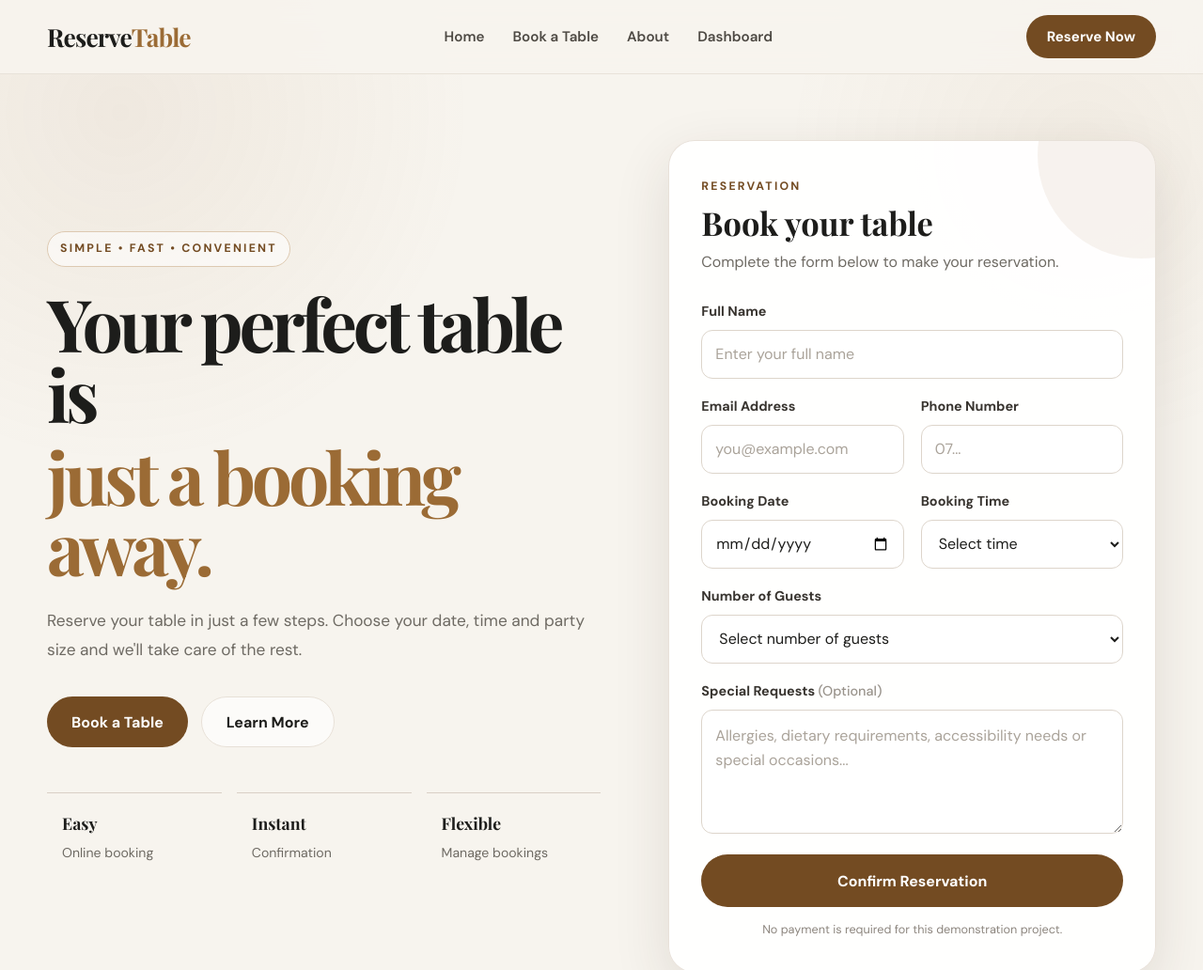
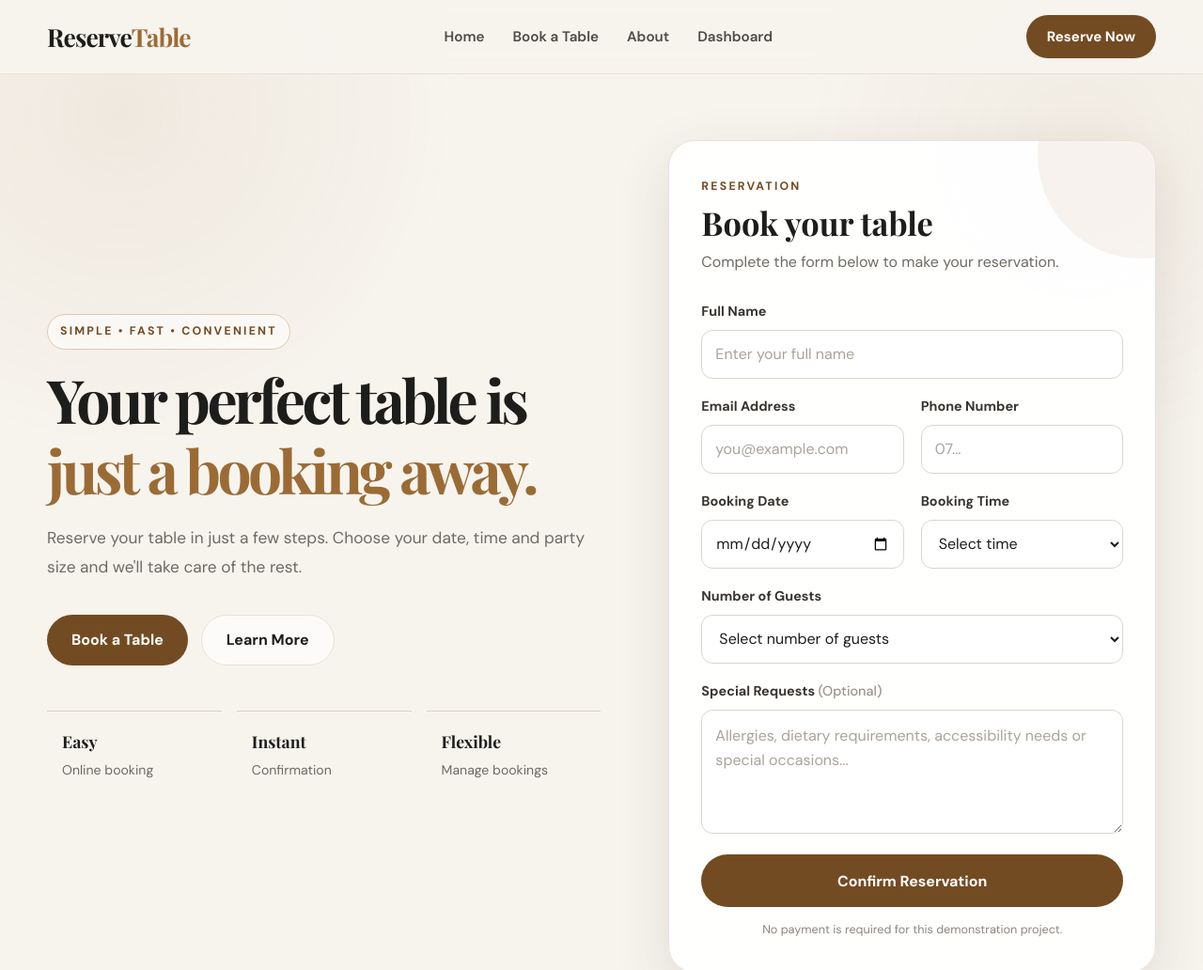
Before and after one commit to Cloud9din/restaurant-booking-system, a plain HTML site: page index.html in a window 1280 px wide. Shown: the top 1032 px of the page at 94% size. Drawn offline with nearby package versions, Linux system fonts and the light colour scheme.

Commit message:
hero font size update style.css

```diff
--- a/style.css
+++ b/style.css
@@ -339,13 +339,7 @@ img {
 
   font-family: "Playfair Display", serif;
 
-  font-size:
-    clamp(
-      3.15rem,
-      6vw,
-      5.85rem
-    );
-
+font-size: clamp(3rem, 5vw, 5rem);
   line-height: 0.98;
 
   letter-spacing: -0.055em;
```
